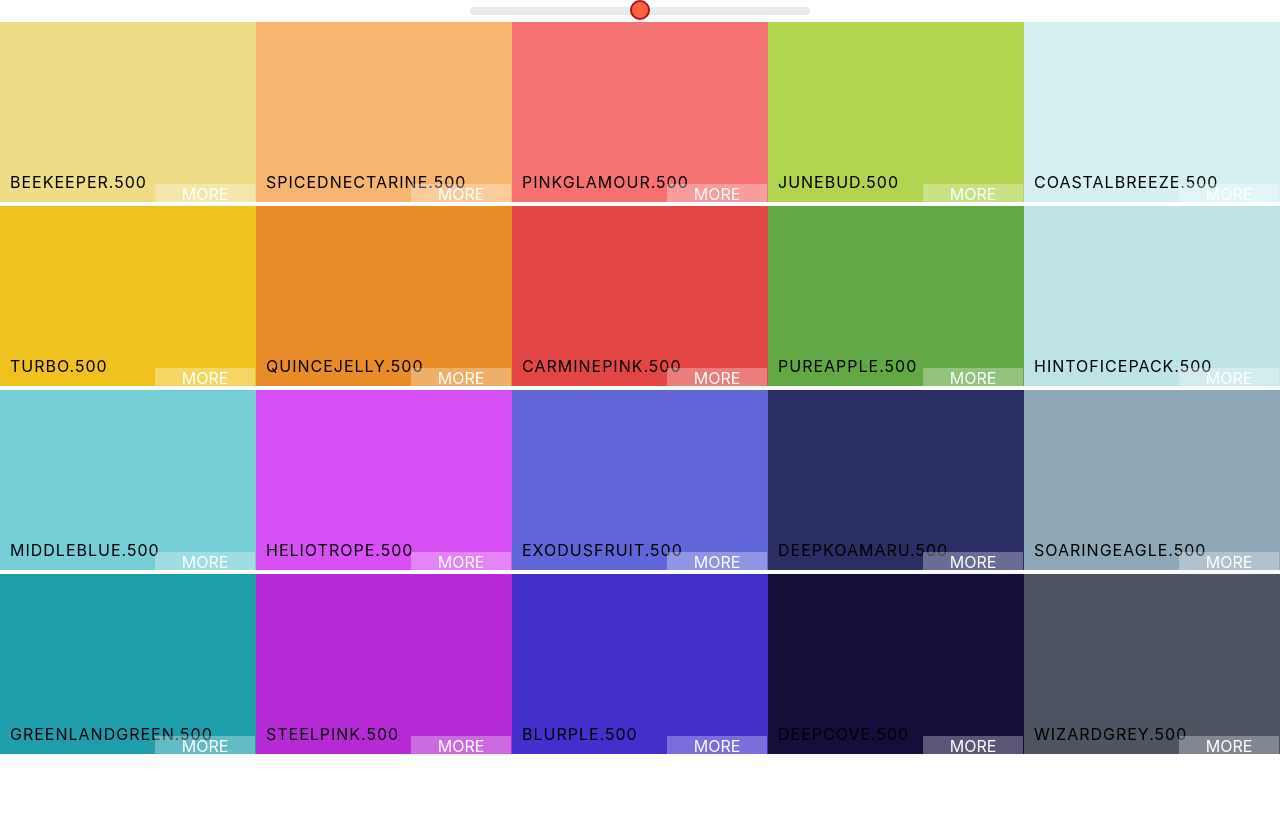
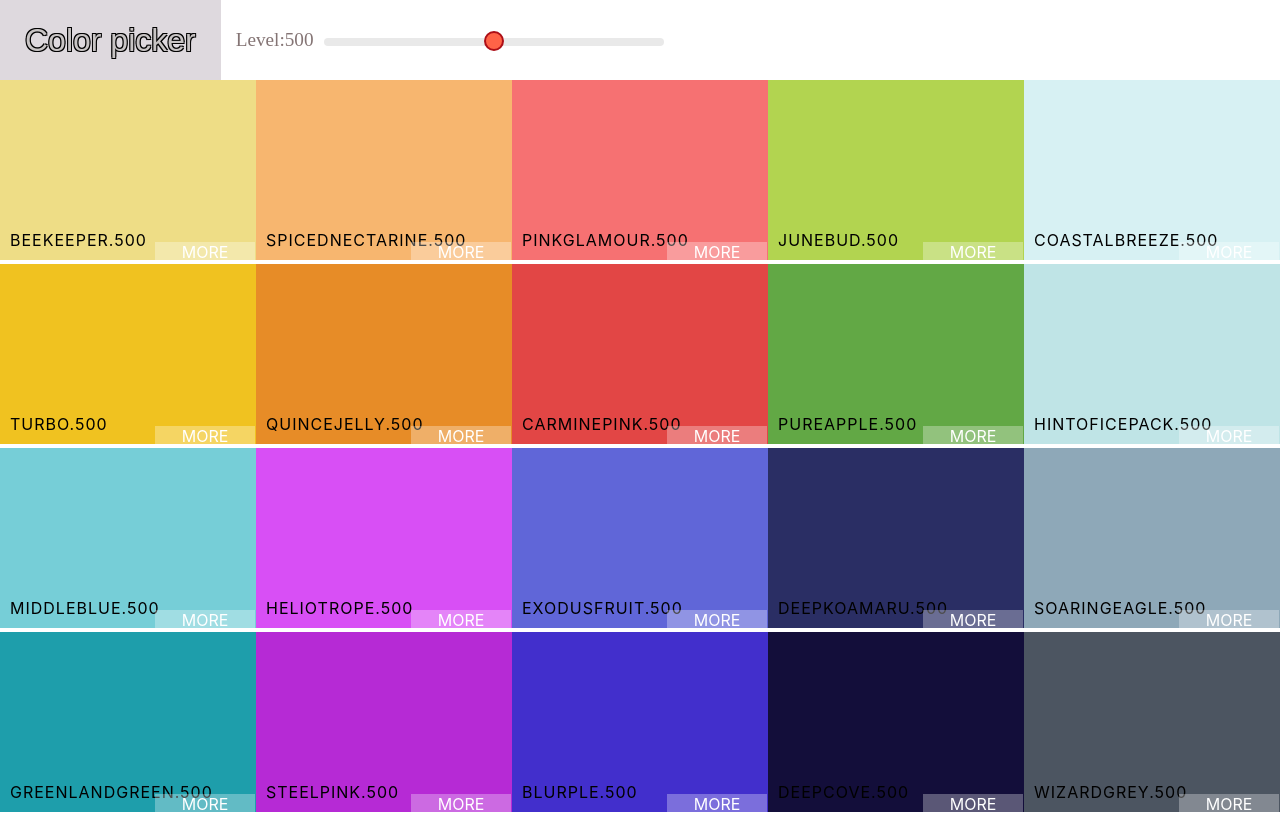
Before and after one commit to amruthayalamanchili/react-projects, a React (Create React App) app: page /palette/flat-ui-colors-american in a window 1280 px wide. Before the commit the page ends 800 px from the top, so only its background shows below. Built offline with nearby package versions, Linux system fonts and the light colour scheme.

Commit message:
added Navbar

```diff
--- a/src/App.css
+++ b/src/App.css
@@ -1,38 +1,3 @@
 .App {
-  text-align: center;
+	/* text-align: center; */
 }
-
-.App-logo {
-  height: 40vmin;
-  pointer-events: none;
-}
-
-@media (prefers-reduced-motion: no-preference) {
-  .App-logo {
-    animation: App-logo-spin infinite 20s linear;
-  }
-}
-
-.App-header {
-  background-color: #282c34;
-  min-height: 100vh;
-  display: flex;
-  flex-direction: column;
-  align-items: center;
-  justify-content: center;
-  font-size: calc(10px + 2vmin);
-  color: white;
-}
-
-.App-link {
-  color: #61dafb;
-}
-
-@keyframes App-logo-spin {
-  from {
-    transform: rotate(0deg);
-  }
-  to {
-    transform: rotate(360deg);
-  }
-}
--- /dev/null
+++ b/src/Navbar.css
@@ -0,0 +1,51 @@
+.Navbar {
+	display: flex;
+	align-items: center;
+	justify-content: flex-start;
+	height: 10vh;
+}
+.logo {
+	background-color: rgba(172, 161, 172, 0.4);
+	height: 100%;
+	display: flex;
+	align-items: center;
+	margin-right: 15px;
+	padding: 0 25px;
+	font-size: 2rem;
+	font-family: sans-serif;
+}
+.logo a {
+	text-decoration: none;
+	color: rgba(250, 245, 245, 0.8);
+	font-style: initial;
+	text-shadow: -1px -1px 0 #000, 1px -1px 0 #000, -1px 1px 0 #000, 1px 1px 0 #000;
+}
+.slider-text {
+	font-size: 1.2rem;
+	font-family: cursive;
+	/* text-shadow: -1px -1px 0 #000, 1px -1px 0 #000, -1px 1px 0 #000; */
+	color: rgba(80, 57, 57, 0.7);
+}
+.slider {
+	width: 340px;
+	margin: 2px 10px;
+	display: inline-block;
+}
+.rc-slider-track {
+	background-color: transparent;
+}
+.rc-slider-rail {
+	height: 8px;
+}
+.rc-slider-handle,
+.rc-slider-handle:focus,
+.rc-slider-handle:active,
+.rc-slider-handle:hover {
+	background-color: tomato;
+	box-shadow: none;
+	border: rgb(173, 15, 23) 2px solid;
+	outline: none;
+	width: 20px;
+	height: 20px;
+	margin-top: -7px;
+}
--- /dev/null
+++ b/src/Navbar.js
@@ -0,0 +1,28 @@
+import React, { Component } from 'react';
+import Slider from 'rc-slider';
+import 'rc-slider/assets/index.css';
+import './Navbar.css';
+class Navbar extends Component {
+	render() {
+		const { level, changeLevel } = this.props;
+		return (
+			<header className="Navbar">
+				<div className="logo">
+					<a href="#">Color picker</a>
+				</div>
+				<div className="slider-text">
+					<span>Level:{level}</span>
+				</div>
+				<Slider
+					className="slider"
+					defaultValue={level}
+					min={100}
+					max={900}
+					step={100}
+					onAfterChange={changeLevel}
+				/>
+			</header>
+		);
+	}
+}
+export default Navbar;
--- a/src/Palette.css
+++ b/src/Palette.css
@@ -4,26 +4,3 @@
 .Palette-boxes {
 	height: 90%;
 }
-.slider {
-	width: 340px;
-	margin: 2px 10px;
-	display: inline-block;
-}
-.rc-slider-track {
-	background-color: transparent;
-}
-.rc-slider-rail {
-	height: 8px;
-}
-.rc-slider-handle,
-.rc-slider-handle:focus,
-.rc-slider-handle:active,
-.rc-slider-handle:hover {
-	background-color: tomato;
-	box-shadow: none;
-	border: rgb(173, 15, 23) 2px solid;
-	outline: none;
-	width: 20px;
-	height: 20px;
-	margin-top: -7px;
-}
--- a/src/Palette.js
+++ b/src/Palette.js
@@ -1,6 +1,5 @@
 import React, { Component } from 'react';
-import Slider from 'rc-slider';
-import 'rc-slider/assets/index.css';
+import Navbar from './Navbar';
 import ColorBoxes from './ColorBoxes';
 import './Palette.css';
 
@@ -19,14 +18,7 @@ class Palette extends Component {
 		const colorBox = colors[level].map((color) => <ColorBoxes background={color.hex} name={color.name} />);
 		return (
 			<div className="Palette">
-				<Slider
-					className="slider"
-					defaultValue={level}
-					min={100}
-					max={900}
-					step={100}
-					onAfterChange={this.changeLevel}
-				/>
+				<Navbar level={level} changeLevel={this.changeLevel} />
 				{/* navbar goes here */}
 				<div className="Palette-boxes">{colorBox}</div>
 				{/* footer goes here */}
```
